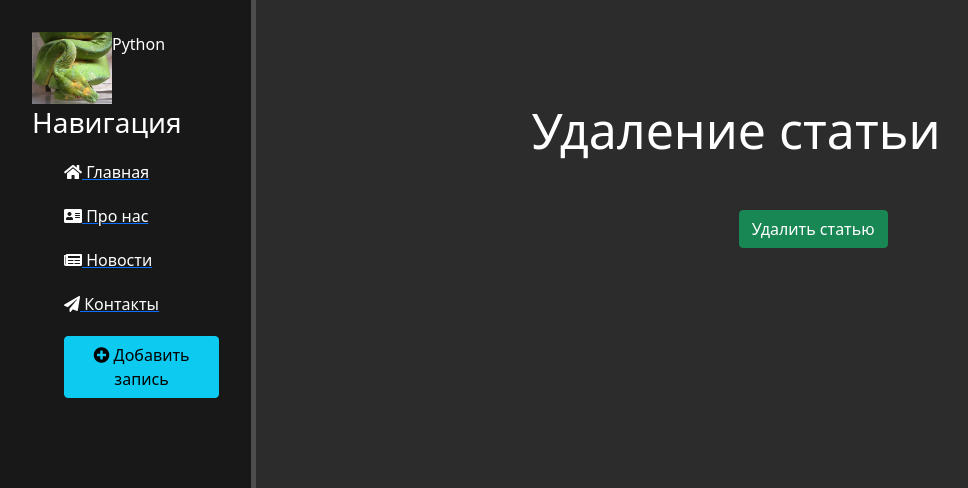
After one commit to AndreyKhoroshiy/web-app, a Django app: template app/news/templates/news/news-delete.html in a window 1280 px wide. The commit adds this page. Shown: the top 488 px of the page, without its empty margins (0-968 px from the left). Run offline with Django 3.2, Linux system fonts and the light colour scheme; the template is opened without the code that fills it, so the values that code supplies are empty; some libraries are stand-ins or nearby versions.

Commit message:
Adding the function to delete articles

```diff
--- a/app/news/templates/news/details_view.html
+++ b/app/news/templates/news/details_view.html
@@ -7,6 +7,7 @@
         <h1>{{ article.title }}</h1>
         <p>{{ article.date }}</p>
         <p>{{ article.full_text }}</p>
-
+        <a href="{% url 'news-delete' article.id %}" class="btn btn-danger">Удалить</a>
+        <a href="{% url 'news-update' article.id %}" class="btn btn-info">Редактировать</a>
     </div>
 {% endblock %}
--- /dev/null
+++ b/app/news/templates/news/news-delete.html
@@ -0,0 +1,13 @@
+{% extends 'main/layout.html' %}
+
+{% block title %}Удаление статьи{% endblock %}
+
+{% block content %}
+    <div class="features">
+        <h1>Удаление статьи</h1>
+        <form method="post">
+                {% csrf_token %}
+                <button class="btn btn-success" type="submit">Удалить статью</button>
+        </form>
+    </div>
+{% endblock %}
--- a/app/news/urls.py
+++ b/app/news/urls.py
@@ -5,5 +5,6 @@ urlpatterns = [
     path('', views.news_home, name='news_home'),
     path('create', views.create, name='create'),
     path('<int:pk>', views.NewsDetailView.as_view(), name='news-detail'),
-    path('<int:pk>/update', views.NewsUpdateView.as_view(), name='news-update')
+    path('<int:pk>/update', views.NewsUpdateView.as_view(), name='news-update'),
+    path('<int:pk>/delete', views.NewsDeleteView.as_view(), name='news-delete')
 ]
```
Also changed, not shown: app/news/views.py (+7 -1 lines).
